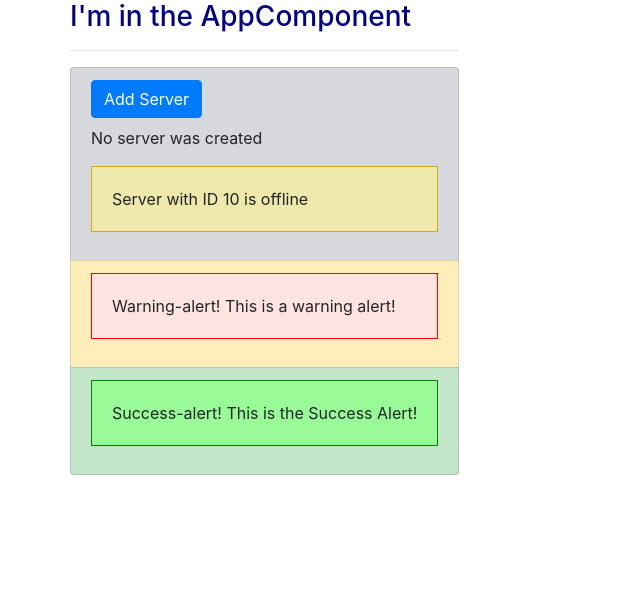
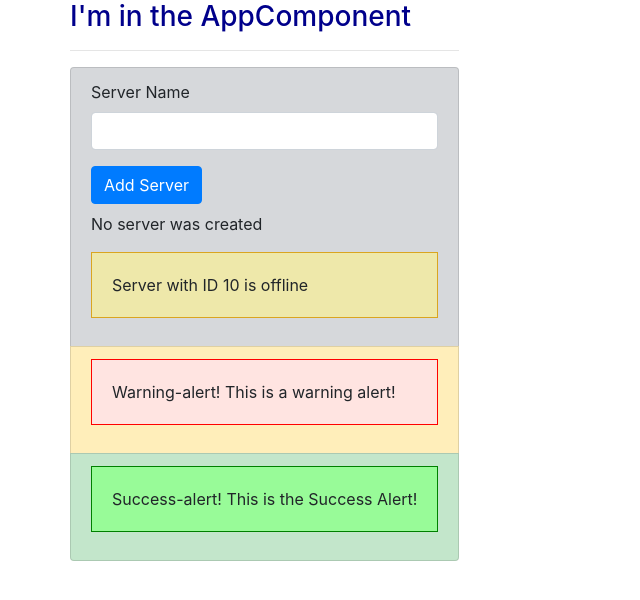
Before and after one commit to ddeveloper72/Angular_My_First_App, an Angular app: page / in a window 1280 px wide. Shown: the top 600 px of the page, without its empty margins (0-640 px from the left). Built offline with nearby package versions, Linux system fonts and the light colour scheme.

Commit message:
Added input form for a server name,

```diff
--- a/src/app/servers/servers.component.html
+++ b/src/app/servers/servers.component.html
@@ -1,3 +1,9 @@
+<label>Server Name</label>
+<input
+type="text"
+class="form-control"
+(input)="onUpdateServerName($event)">
+<p>{{ serverName }}</p>
 <button class="btn btn-primary mb-2"
 [disabled]="!allowNewServer"
 (click)="onCreateServer()">Add Server</button>
```
